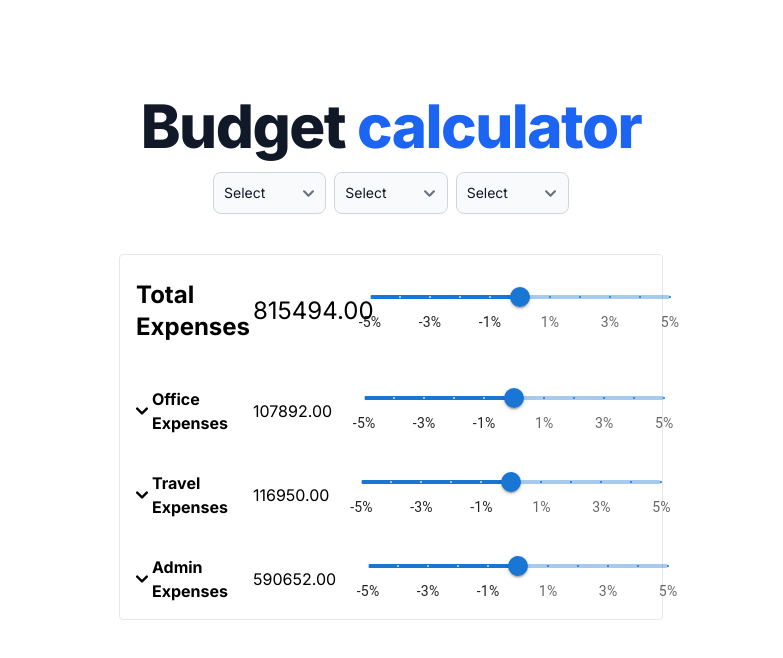
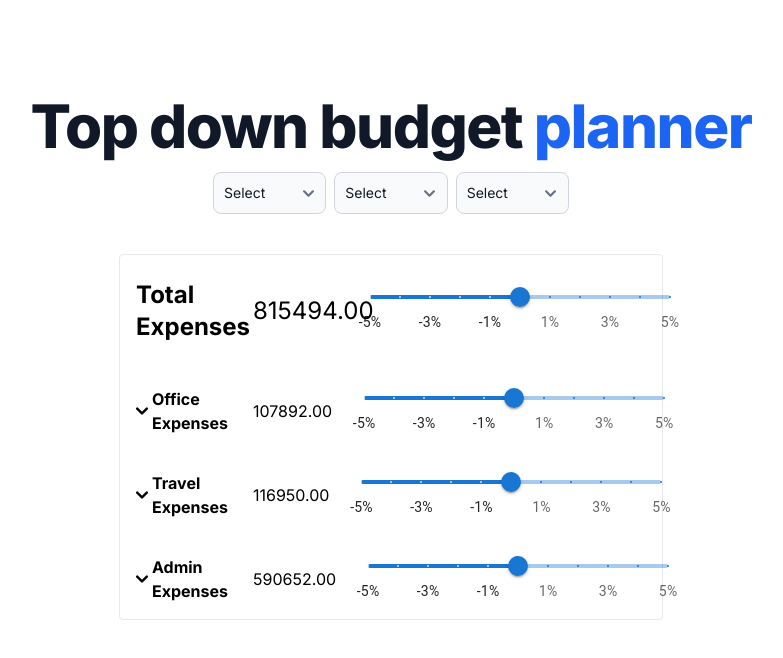
Before and after one commit to pavel-shermayster-sage/top-down-planning, a Next.js app: page / in a window 1280 px wide. Shown: the top 658 px of the page, without its empty margins (249-1032 px from the left). Built offline with nearby package versions, Linux system fonts and the light colour scheme.

Commit message:
title update

```diff
--- a/src/app/page.tsx
+++ b/src/app/page.tsx
@@ -34,7 +34,9 @@ export default function Home() {
         return {
           ...sib,
           percentage: sib.isLocked ? sib.percentage : 1 + value / 100, //1.01
-          sibling: sib.isLocked ? sib.sibling : sib.sibling.map((grandSib: any) => {
+          sibling: sib.isLocked
+            ? sib.sibling
+            : sib.sibling.map((grandSib: any) => {
                 return {
                   ...grandSib,
                   percentage: grandSib.isLocked
@@ -111,8 +113,8 @@ export default function Home() {
     <main className="flex min-h-screen flex-col justify-between p-24 w-full ">
       <div>
         <h1 className="mb-4 text-center text-4xl font-extrabold leading-none tracking-tight text-gray-900 md:text-5xl lg:text-6xl dark:text-white">
-          Budget{" "}
-          <span className="text-blue-600 dark:text-blue-500"> calculator</span>{" "}
+          Top down budget{" "}
+          <span className="text-blue-600 dark:text-blue-500"> planner</span>{" "}
         </h1>
         <div className="flex flex-col items-center justify-center">
           <div className="flex gap-2">
```
Lines whose indentation alone changed are shown as unchanged.
